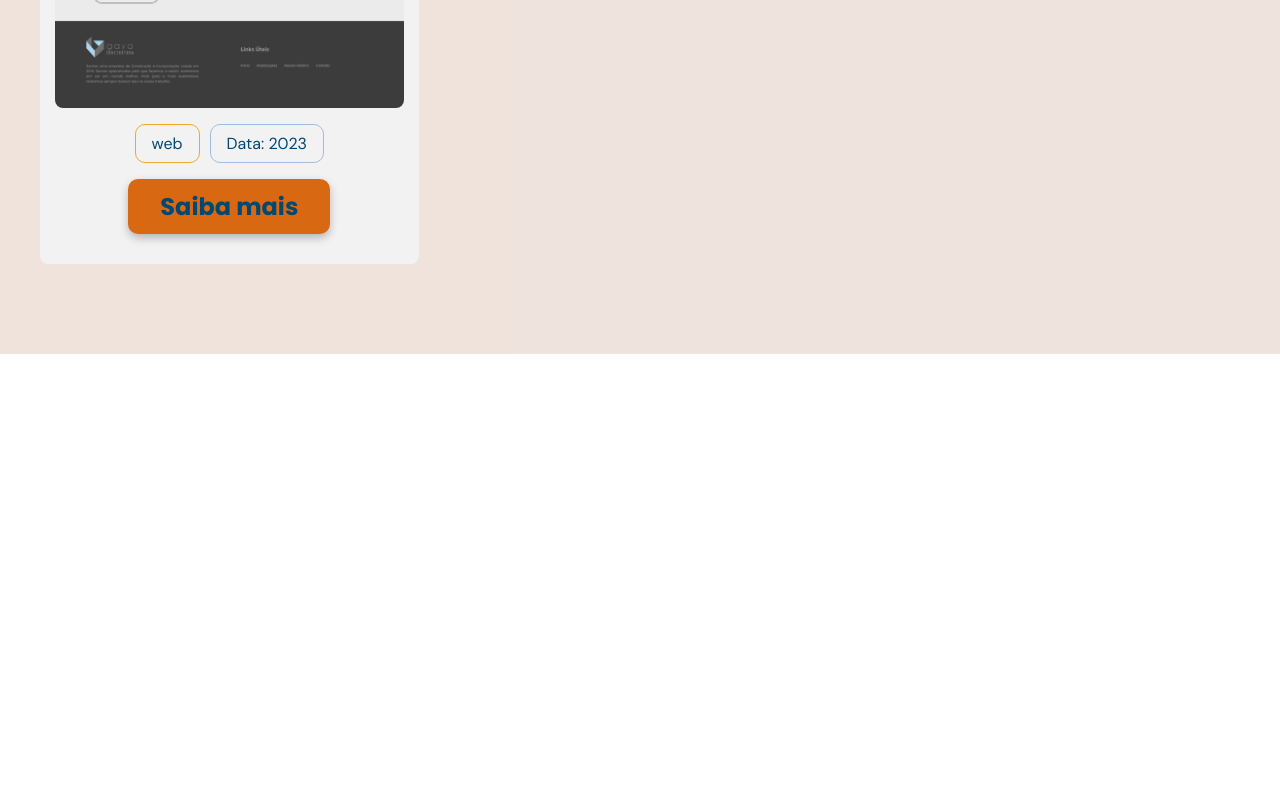
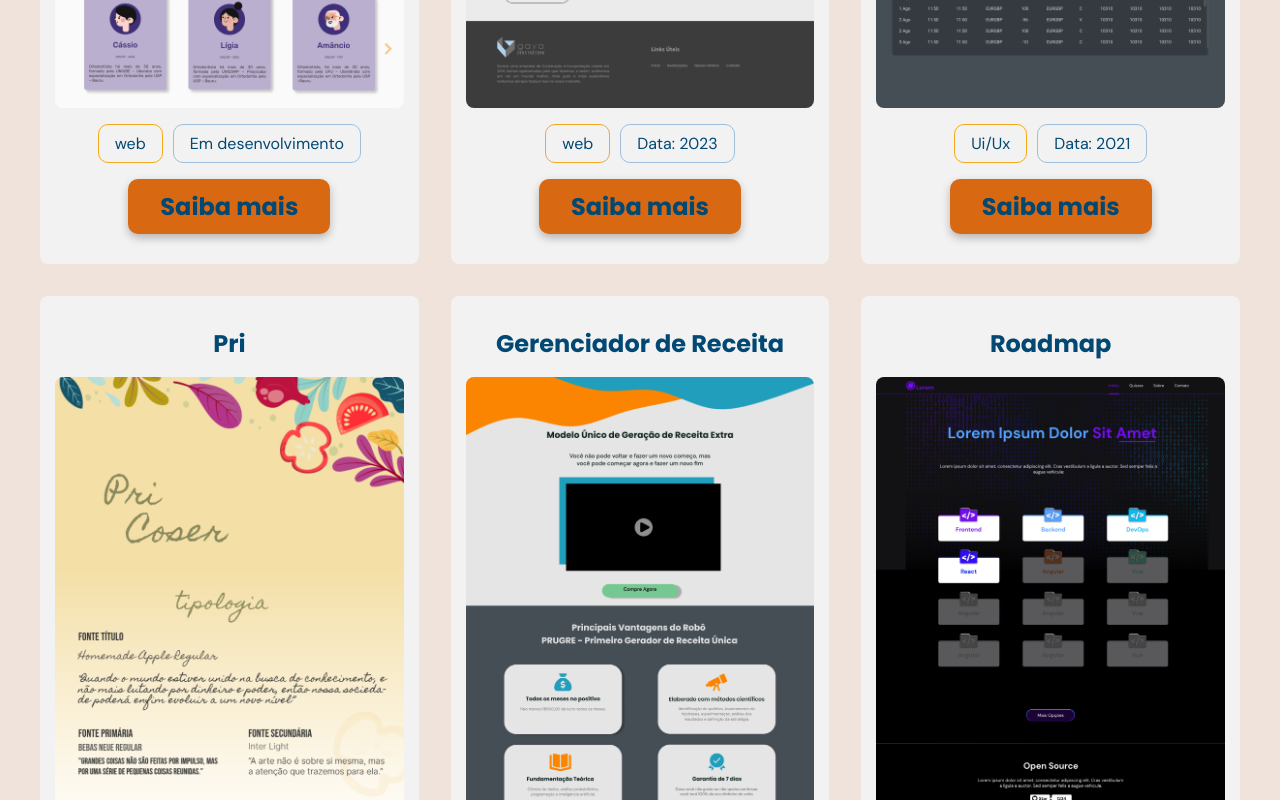
Before and after one commit to consolmagno/myWebsite, a React (Vite) app: page / in a window 1280 px wide. Shown: the part 2360-3160 px from the top of the page. Before the commit the page ends 2714 px from the top, so only its background shows below. Built offline with nearby package versions, Linux system fonts and the light colour scheme.

Commit message:
Camel case

```diff
--- a/src/components/Portfolio.jsx
+++ b/src/components/Portfolio.jsx
@@ -1,11 +1,11 @@
 import styles from './Portfolio.module.css'
 import { Card } from './Card'
 import websiteGaya from "../assets/website_gaya.png"
-// import website_inodonto from "../assets/website_inodonto.png"
-// import website_doginc from "../assets/website_doginc.png"
-// import iv_pri from "../assets/iv_pri.png"
-// import website_receita from "../assets/website_receita.png"
-// import website_roadmap from "../assets/website_roadmap.png"
+import websiteInodonto from "../assets/website_inodonto.png"
+import websiteDoginc from "../assets/website_doginc.png"
+import ivPri from "../assets/iv_pri.png"
+import websiteReceita from "../assets/website_receita.png"
+import websiteRoadmap from "../assets/website_roadmap.png"
 
 export function Portfolio(){
   return(
@@ -14,12 +14,12 @@ export function Portfolio(){
           <h2>Portfólio</h2>
           <p> Projetos relacionados à desenvolvimento web, design e identidade visual elaborados nos últimos anos.</p>
           <div className={styles.cards}>
-            {/* <Card title='Inodonto' image={website_inodonto} tag_title='web' tag_title_2='Em desenvolvimento'  btn_link='https://www.figma.com/proto/yCI6JYyzuVsZPSzlDzFhq9/Inodonto?page-id=1828%3A87&node-id=1832-82&viewport=1000%2C361%2C0.2&scaling=min-zoom'/> */}
+            <Card title='Inodonto' image={websiteInodonto} tag_title='web' tag_title_2='Em desenvolvimento'  btn_link='https://www.figma.com/proto/yCI6JYyzuVsZPSzlDzFhq9/Inodonto?page-id=1828%3A87&node-id=1832-82&viewport=1000%2C361%2C0.2&scaling=min-zoom'/>
             <Card title='Gaya Construtora' image={websiteGaya} tag_title='web' tag_title_2='Data: 2023' btn_link= "https://www.figma.com/proto/uP74vKKyTUAr24VJTd9bYt/Untitled?page-id=0%3A1&node-id=4-3&viewport=975%2C472%2C0.15&scaling=min-zoom&starting-point-node-id=4%3A3"/>
-            {/* <Card title='Doginc.' image={website_doginc} tag_title='Ui/Ux'tag_title_2='Data: 2021' />
-            <Card title='Pri' image={iv_pri} tag_title='Identidade Visual' tag_title_2='Data:2022'/>
-            <Card title='Gerenciador de Receita' image={website_receita} tag_title='web' tag_title_2='Data: 2021'/>
-            <Card title='Roadmap' image={website_roadmap} tag_title='Ui/Ux'tag_title_2='Data: 2022' btn_link= "https://www.figma.com/proto/hpmJAFvQIxMZZRdiUbQn0q/Roadmap?page-id=269%3A2&node-id=269-24&viewport=634%2C466%2C0.14&scaling=min-zoom&starting-point-node-id=269%3A24"/> */}
+            <Card title='Doginc.' image={websiteDoginc} tag_title='Ui/Ux'tag_title_2='Data: 2021' />
+            <Card title='Pri' image={ivPri} tag_title='Identidade Visual' tag_title_2='Data:2022'/>
+            <Card title='Gerenciador de Receita' image={websiteReceita} tag_title='web' tag_title_2='Data: 2021'/>
+            <Card title='Roadmap' image={websiteRoadmap} tag_title='Ui/Ux'tag_title_2='Data: 2022' btn_link= "https://www.figma.com/proto/hpmJAFvQIxMZZRdiUbQn0q/Roadmap?page-id=269%3A2&node-id=269-24&viewport=634%2C466%2C0.14&scaling=min-zoom&starting-point-node-id=269%3A24"/>
           </div>
       </div>
     </div>
```
